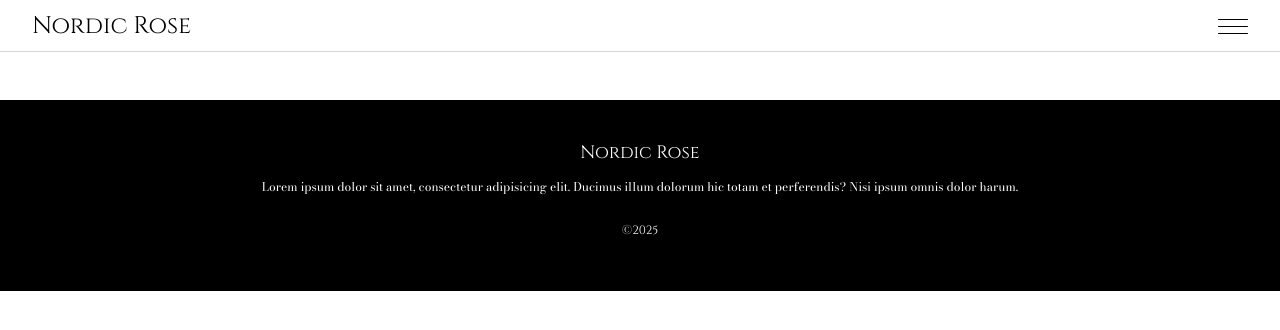
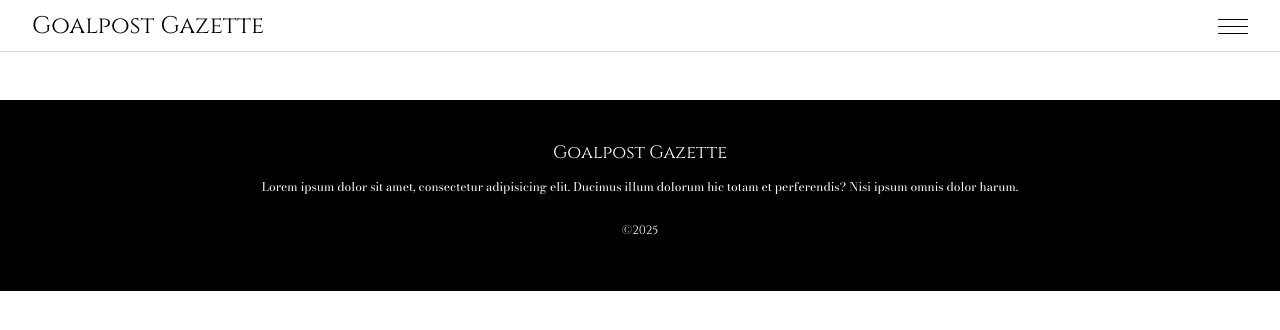
Before and after one commit to Deebesh31/football-blog, a website: page index.html in a window 1280 px wide. Drawn offline with nearby package versions, Linux system fonts and the light colour scheme; no server answers.

Commit message:
Renaming

```diff
--- a/index.html
+++ b/index.html
@@ -3,7 +3,7 @@
   <head>
     <meta charset="UTF-8" />
     <meta name="viewport" content="width=device-width, initial-scale=1.0" />
-    <title>Nordic Rose</title>
+    <title>Goalpost Gazette</title>
     <link rel="stylesheet" href="styles.css" />
     <link rel="preconnect" href="https://fonts.googleapis.com" />
     <link rel="preconnect" href="https://fonts.gstatic.com" crossorigin />
@@ -16,7 +16,7 @@
   </head>
   <body>
     <nav class="nav">
-      <div class="nav__logo"><a href="/">Nordic Rose</a></div>
+      <div class="nav__logo"><a href="/">Goalpost Gazette</a></div>
       <a class="nav__hamburger">
         <span class="nav__hamburger__line"></span>
         <span class="nav__hamburger__line"></span>
@@ -79,7 +79,7 @@
       <div id="post-detail-container"></div>
     </main>
     <footer>
-      <h3>Nordic Rose</h3>
+      <h3>Goalpost Gazette</h3>
       <p>
         Lorem ipsum dolor sit amet, consectetur adipisicing elit. Ducimus illum
         dolorum hic totam et perferendis? Nisi ipsum omnis dolor harum.
```
Also changed, not shown: post-detail.html (+1 -1 lines).
